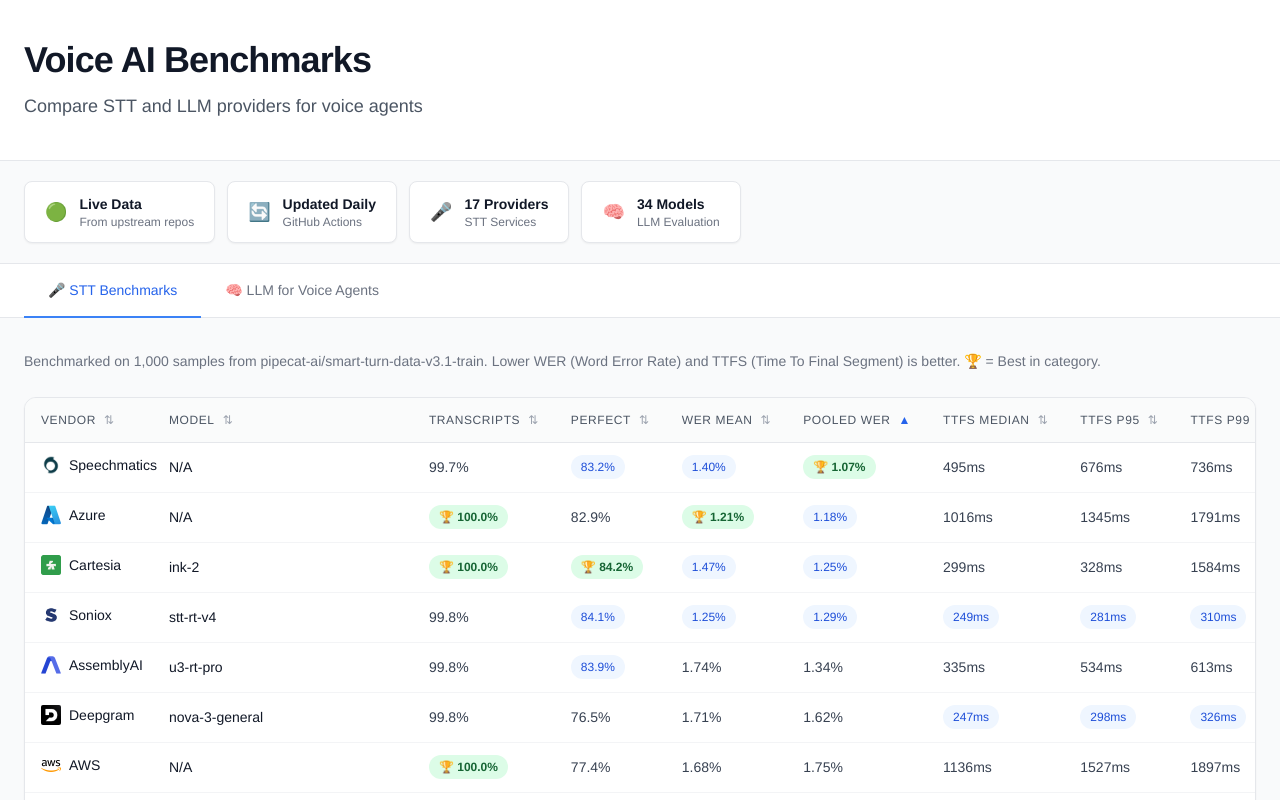
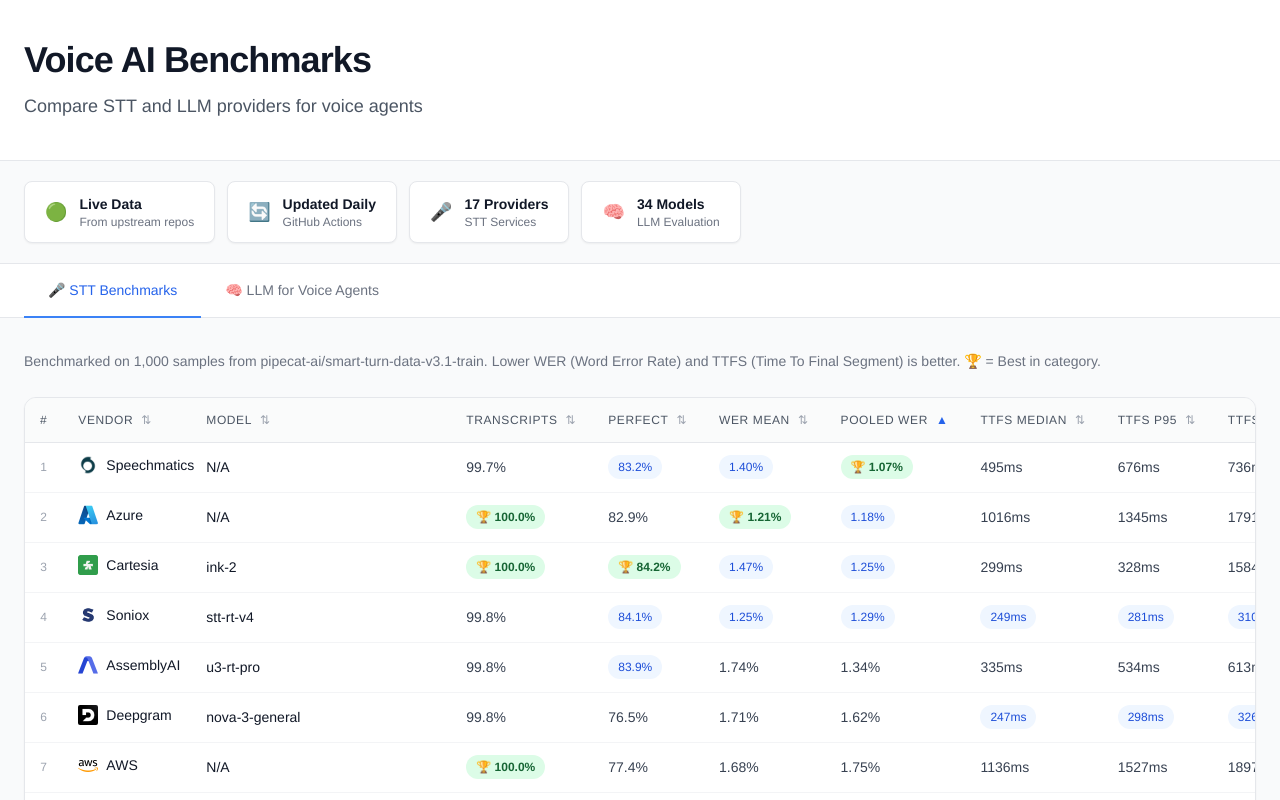
Before and after one commit to wirjo/voice-ai-benchmarks, a Next.js app: page / in a window 1280 px wide. Shown: the top 800 px of the page. Built offline with nearby package versions, Linux system fonts and the light colour scheme; a web font is replaced by a local one.

Commit message:
feat: add ranking number column to tables

```diff
--- a/pages/index.js
+++ b/pages/index.js
@@ -171,6 +171,9 @@
       <table className="w-full text-sm border-collapse">
         <thead>
           <tr className="bg-gray-50/80">
+            <th className="px-3 py-3.5 text-center font-medium text-gray-600 text-xs uppercase tracking-wider border-b border-gray-200 w-10">
+              #
+            </th>
             {columns.map(col => (
               <th
                 key={col.key}
@@ -188,6 +191,9 @@
         <tbody className="divide-y divide-gray-100">
           {sorted.map((row, i) => (
             <tr key={i} className="hover:bg-blue-50/30 transition-colors">
+              <td className="px-3 py-3 text-center text-xs font-medium text-gray-400 w-10">
+                {i + 1}
+              </td>
               {columns.map(col => (
                 <td key={col.key} className="px-4 py-3 whitespace-nowrap">
                   {getCellContent(col, row)}
```
